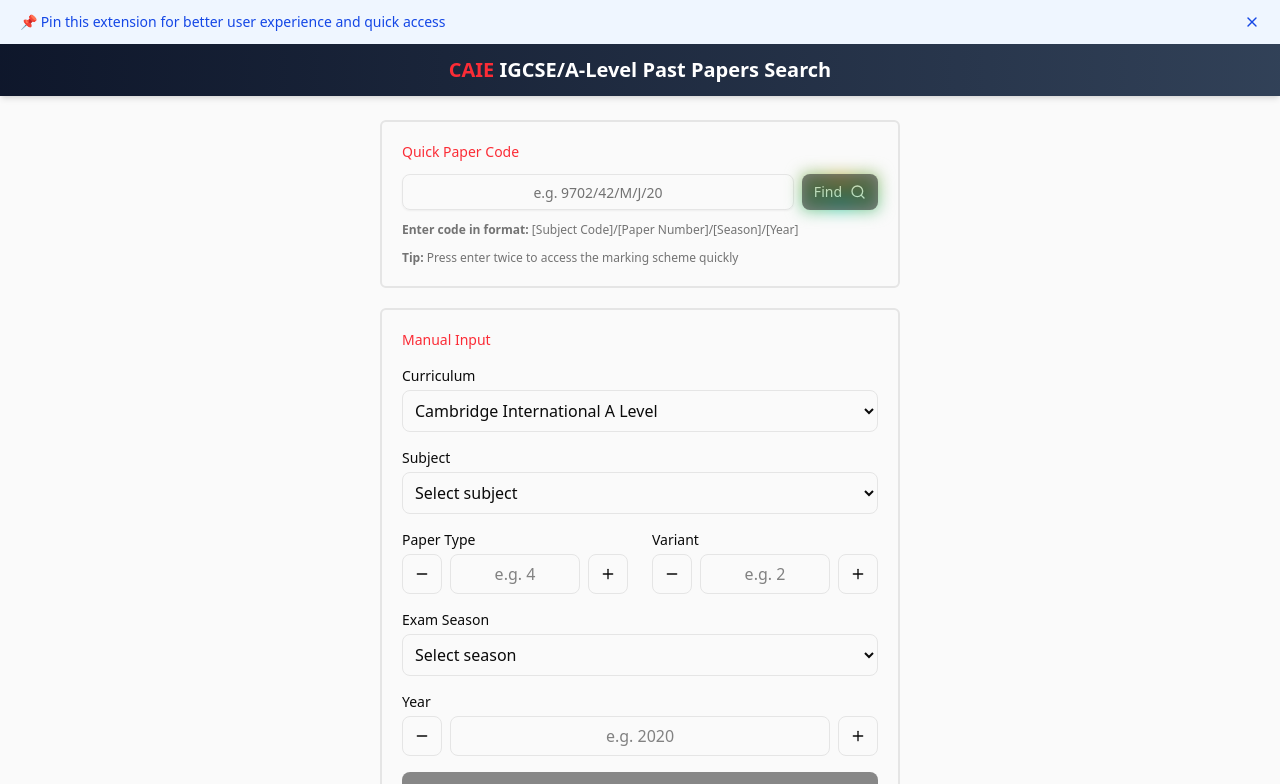
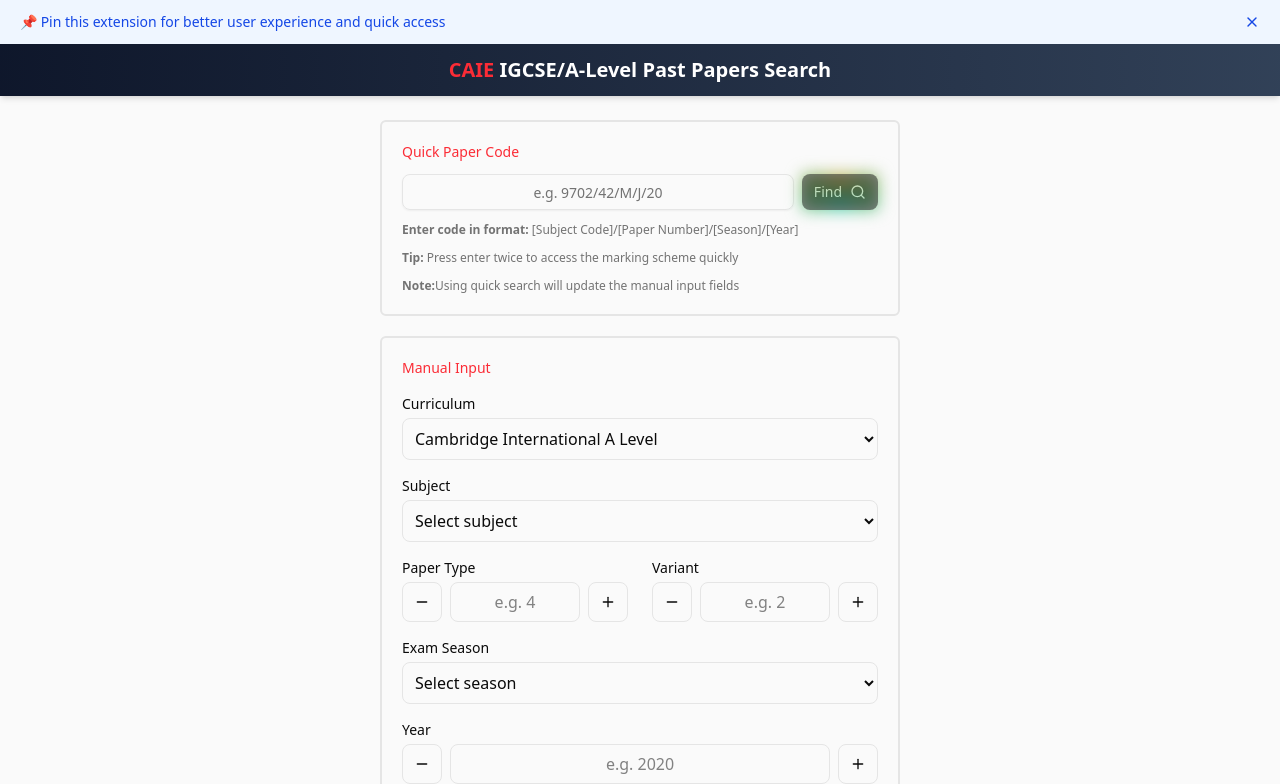
Before and after one commit to caocchinh/caie-paper-navigator, a React (Vite) app: page / in a window 1280 px wide. Shown: the top 784 px of the page. Built offline with nearby package versions, Linux system fonts and the light colour scheme; the HTML template or start-up script is replaced by a standard one.

Commit message:
Add note in PaperSearch component to inform users that quick search updates manual input fields, enhancing user guidance.

```diff
--- a/src/components/paper-search.tsx
+++ b/src/components/paper-search.tsx
@@ -1262,7 +1262,9 @@
         ) : (
          <>
           <p className="text-xs text-muted-foreground"><span className="font-bold">Enter code in format: </span>[Subject Code]/[Paper Number]/[Season]/[Year]</p>
-          <p className="text-xs text-muted-foreground"><span className="font-bold">Tip:</span> Press enter twice to access the marking scheme quickly</p></>
+          <p className="text-xs text-muted-foreground"><span className="font-bold">Tip:</span> Press enter twice to access the marking scheme quickly</p>
+          <p className="text-xs text-muted-foreground"><span className="font-bold">Note:</span>Using quick search will update the manual input fields</p>
+          </>
 
         )}
       </div>
```
